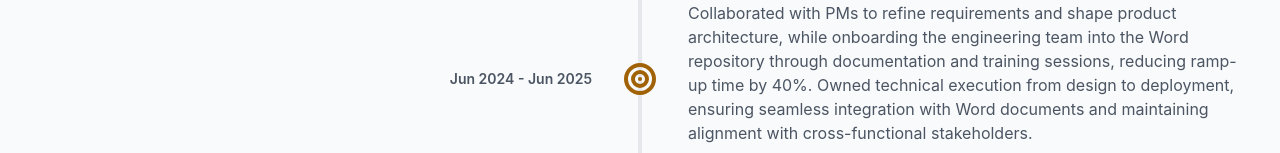
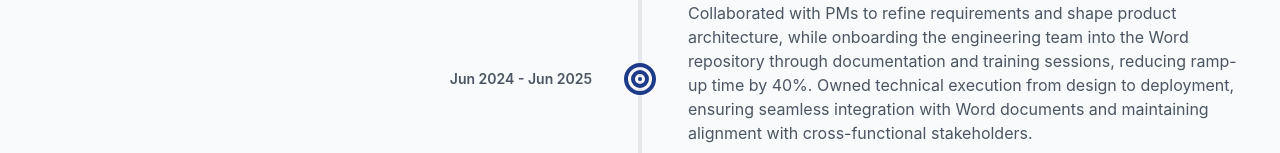
Before and after one commit to Gchahm/gchahm.github.io, a Next.js app: page / in a window 1280 px wide. Shown: the part 751-904 px from the top of the page. Built offline with nearby package versions, Linux system fonts and the light colour scheme.

Commit message:
fix bullseye color

```diff
--- a/components/ProjectTimelineItem.tsx
+++ b/components/ProjectTimelineItem.tsx
@@ -23,7 +23,7 @@ export const ProjectTimelineItem = ({ item, index }: ProjectTimelineItemProps) =
 
       <FontAwesomeIcon
         icon={faBullseye}
-        className="w-8 h-8 absolute left-1/2 transform -translate-x-1/2 z-10 text-yellow-700"
+        className="w-8 h-8 absolute left-1/2 transform -translate-x-1/2 z-10 text-primary-900 dark:text-primary-400"
       />
 
       {/* Date */}
```
